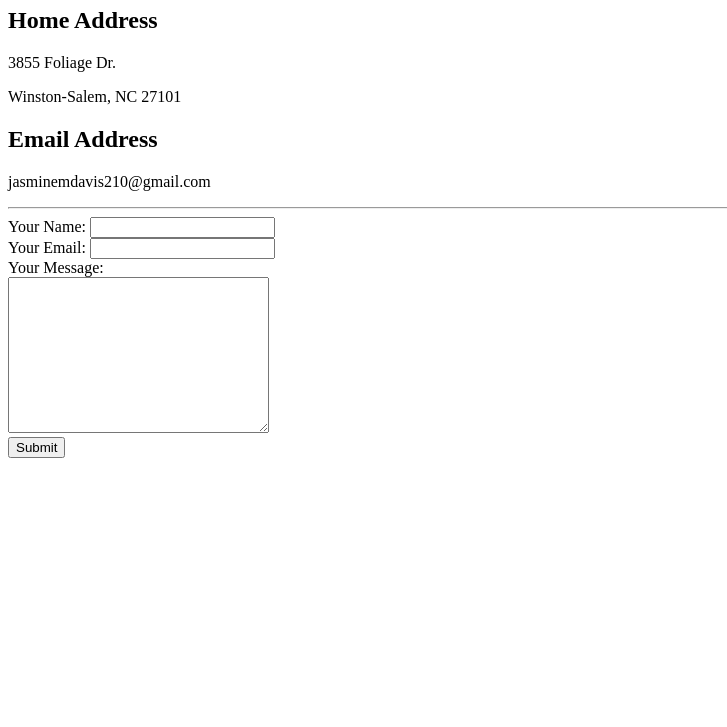
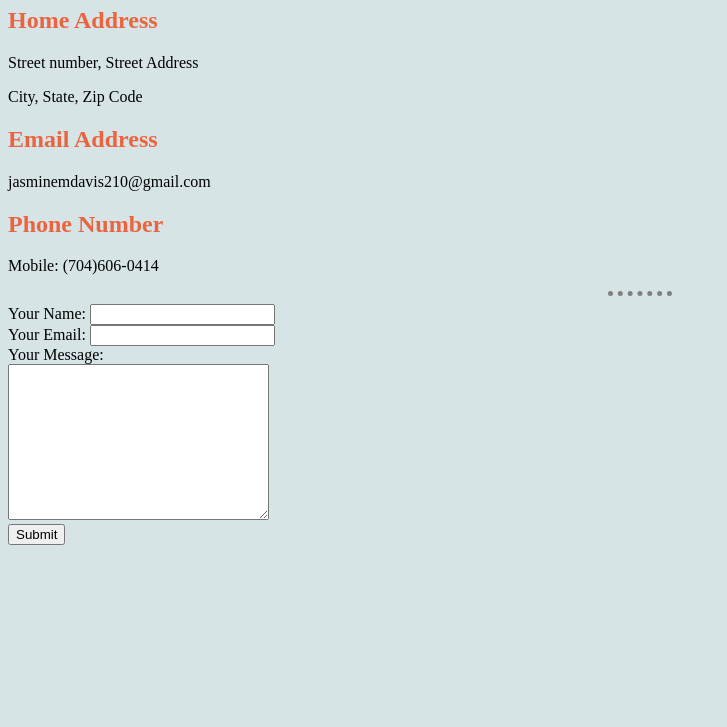
Before and after one commit to tech-taurus/cv, a plain HTML site: page contactme.html in a window 1280 px wide. Shown: the part 73-800 px from the top of the page, without its empty margins (0-727 px from the left). Drawn offline with Linux system fonts and the light colour scheme; files that its build step writes are made by us from their sources.

Commit message:
Add files via upload
Used CSS to change color properties

```diff
--- a/contactme.html
+++ b/contactme.html
@@ -3,14 +3,17 @@
 <head>
     <meta charset="UTF-8">
     <title>Contact Me</title>
+    <link rel="stylesheet" href="css/styles.css">
 </head>
 <body>
     <h1>My Contact Details</h1>
     <h2>Home Address</h2>
-    <p>3855 Foliage Dr.</p>
-    <p>Winston-Salem, NC 27101</p>
+    <p>Street number, Street Address</p>
+    <p>City, State, Zip Code</p>
     <h2>Email Address</h2>
     <p>jasminemdavis210@gmail.com</p>
+    <h2>Phone Number</h2>
+    <p>Mobile: (704)606-0414</p>
     <hr>
     <form action= "mailto:jasminemdavis210@gmail.com" method="post" enctype="text/plain">
         <label>Your Name:</label>
```
